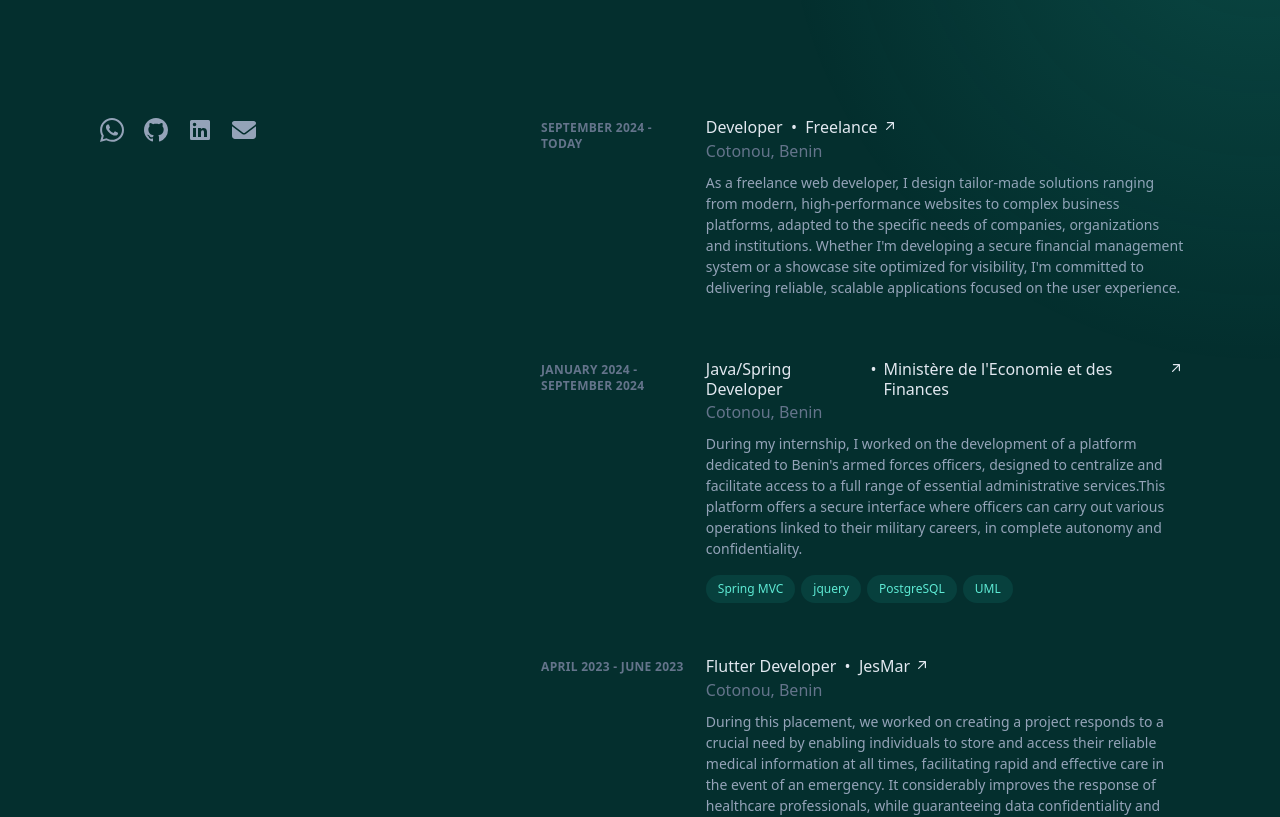
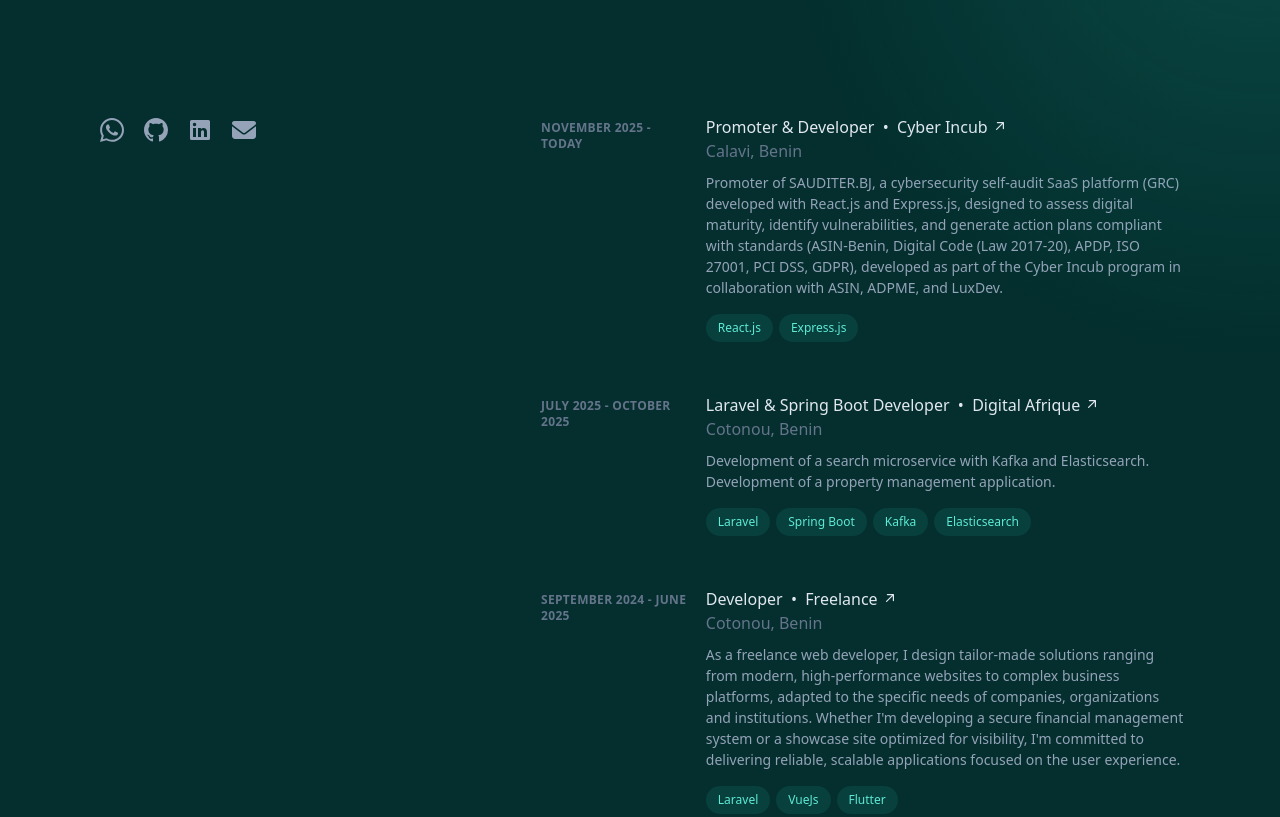
Before and after one commit to Harley755/portfolio-vuejs, a Vue app: page / in a window 1280 px wide. Shown: the part 560-1377 px from the top of the page. Built offline with nearby package versions, Linux system fonts and the light colour scheme.

Commit message:
update experience and CV

```diff
--- a/src/components/rigthSideComponents/ExperienceComponent.vue
+++ b/src/components/rigthSideComponents/ExperienceComponent.vue
@@ -4,12 +4,30 @@ export default {
     return {
       experiences: [
         {
-          date: 'September 2024 - Today',
+          date: 'November 2025 - Today',
+          role: 'Promoter & Developer',
+          company: 'Cyber Incub',
+          location: 'Calavi, Benin',
+          description: "Promoter of SAUDITER.BJ, a cybersecurity self-audit SaaS platform (GRC) developed with React.js and Express.js, designed to assess digital maturity, identify vulnerabilities, and generate action plans compliant with standards (ASIN-Benin, Digital Code (Law 2017-20), APDP, ISO 27001, PCI DSS, GDPR), developed as part of the Cyber Incub program in collaboration with ASIN, ADPME, and LuxDev.",
+          technologies: ['React.js', 'Express.js'],
+          companyWebsite: 'https://cyberincub.bj/',
+        },
+        {
+          date: 'July 2025 - October 2025',
+          role: 'Laravel & Spring Boot Developer',
+          company: 'Digital Afrique',
+          location: 'Cotonou, Benin',
+          description: 'Development of a search microservice with Kafka and Elasticsearch. Development of a property management application.',
+          technologies: ['Laravel', 'Spring Boot', 'Kafka', 'Elasticsearch'],
+          companyWebsite: 'https://digitalafrique.org/',
+        },
+        {
+          date: 'September 2024 - June 2025',
           role: 'Developer',
           company: 'Freelance',
           location: 'Cotonou, Benin',
           description: "As a freelance web developer, I design tailor-made solutions ranging from modern, high-performance websites to complex business platforms, adapted to the specific needs of companies, organizations and institutions. Whether I'm developing a secure financial management system or a showcase site optimized for visibility, I'm committed to delivering reliable, scalable applications focused on the user experience.",
-          technologies: [],
+          technologies: ['Laravel', 'VueJs', 'Flutter'],
           companyWebsite: '#',
         },
         {
```
Also changed, not shown: 2 other files (tests, documents, lock files or other folders).
